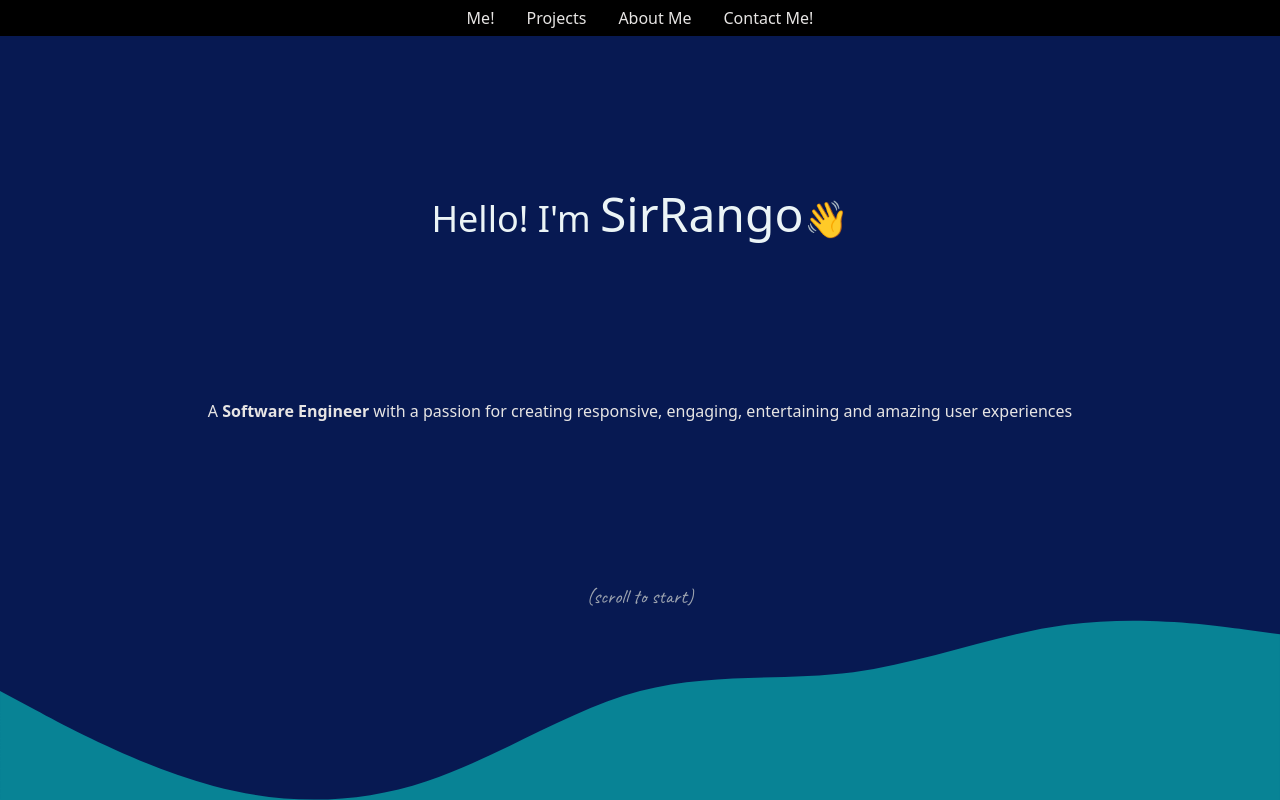
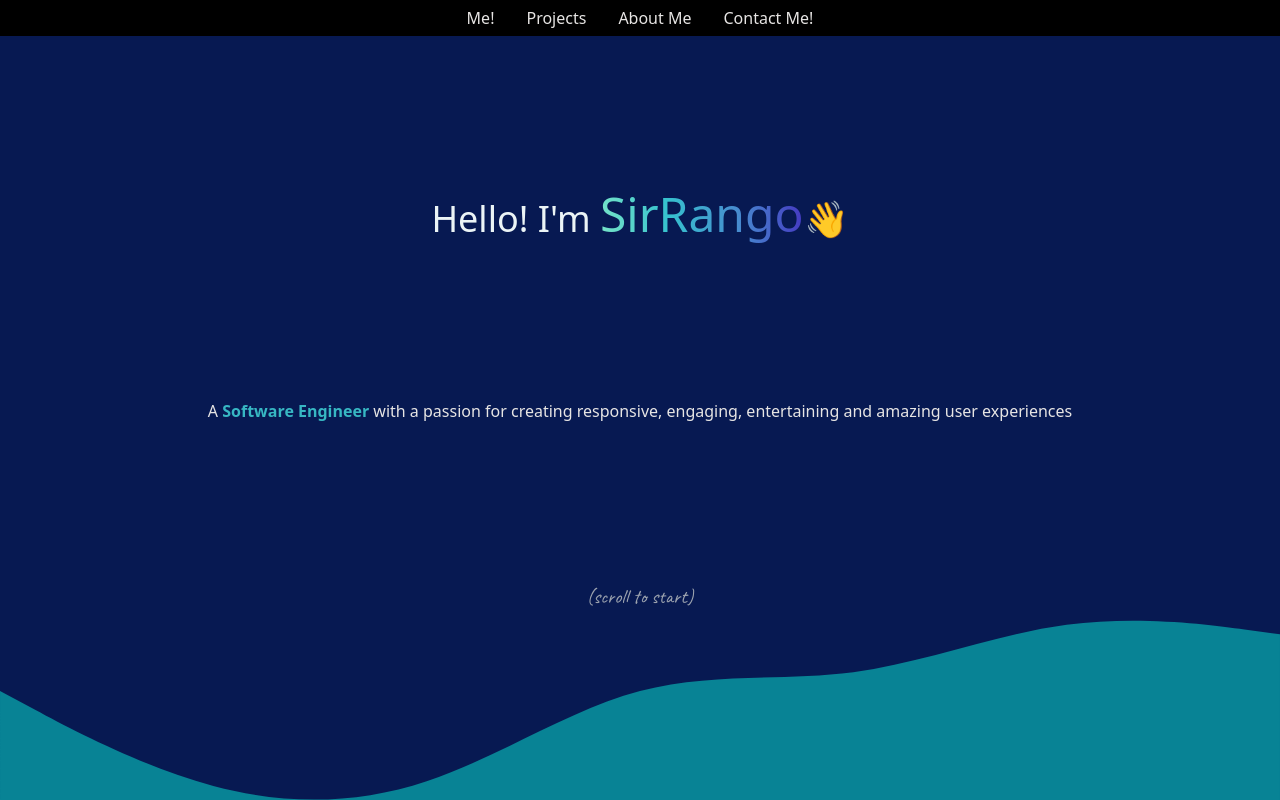
Before and after one commit to WhosDouble/portfolio-V1, a website: page index.html in a window 1280 px wide. Shown: the top 800 px of the page. Drawn offline with nearby package versions, Linux system fonts and the light colour scheme.

Commit message:
Update styles.css

```diff
--- a/styles/styles.css
+++ b/styles/styles.css
@@ -7,6 +7,11 @@
 }
 #loop {
   animation: loop-scroll 50s linear infinite;
+}
+#myName {
+  background: linear-gradient(85deg, #77e4c8, #36c2ce, #478ccf, #4535c1);
+  background-clip: text;
+  -webkit-text-fill-color: transparent;
 }
 #projetcs {
   font-family: Caveat, sans-serif;
@@ -18,6 +23,9 @@
 }
 #class1 {
   background-color: #481e14;
+}
+#span-1 {
+  color: #37b7c3;
 }
 #about-me {
   font-family: Caveat, sans-serif;
```
